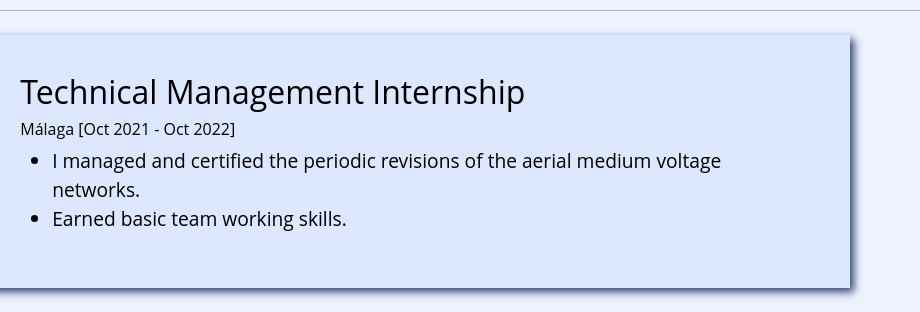
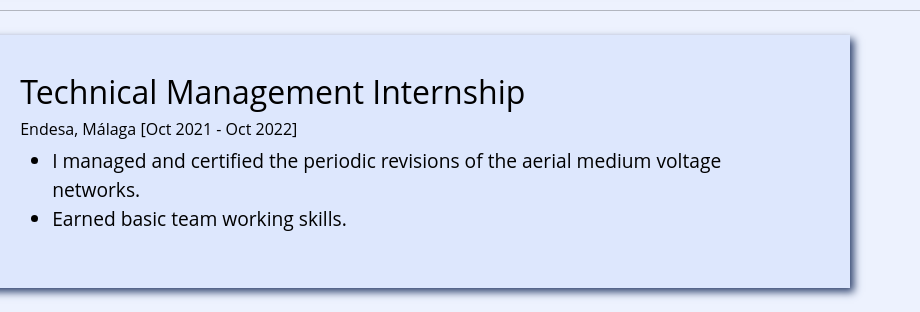
Before and after one commit to danicassani/danicassani.github.io, a plain HTML site: page experience.html in a window 1280 px wide. Shown: the part 544-856 px from the top of the page, 360-1280 px from the left. Drawn offline with nearby package versions, Linux system fonts and the light colour scheme.

Commit message:
added company

```diff
--- a/experience.html
+++ b/experience.html
@@ -92,7 +92,7 @@
             </div>
             <div class="col-md-9">
                 <h2>Technical Management Internship</h2>
-                <h6>Málaga [Oct 2021 - Oct 2022]</h6>
+                <h6>Endesa, Málaga [Oct 2021 - Oct 2022]</h6>
                 <ul>
                     <li>I managed and certified the periodic revisions of the aerial medium voltage networks.</li>
                     <li>Earned basic team working skills.</li>
```
